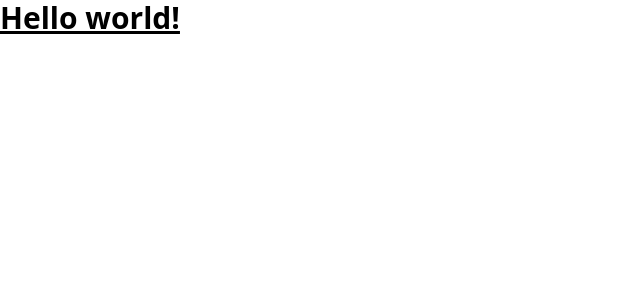
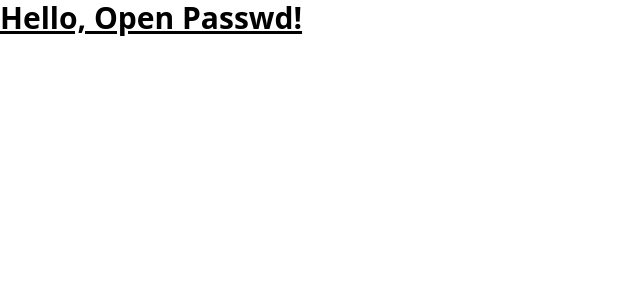
Before and after one commit to nellfs/openpasswd-console, a React (Create React App) app: page / in a window 1280 px wide. Shown: the top 300 px of the page, without its empty margins (0-640 px from the left). Built offline with nearby package versions, Linux system fonts and the light colour scheme.

Commit message:
Hello, Open Passwd!

```diff
--- a/src/App.tsx
+++ b/src/App.tsx
@@ -5,7 +5,7 @@ function App() {
   return (
     <>
     <h1 className="text-3xl font-bold underline">
-      Hello world!
+      Hello, Open Passwd!
     </h1>
     </>
   );
```
